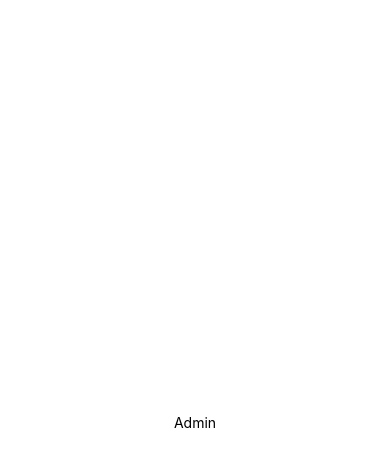
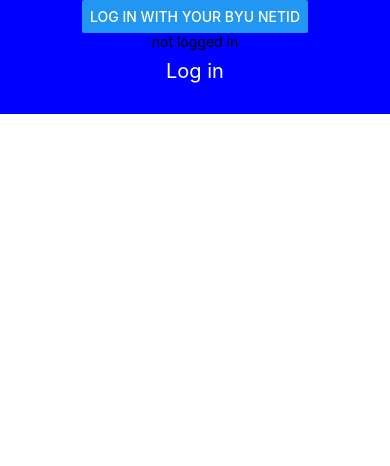
Before and after one commit to ckearl/ais-hackathon-1, a React Native app: screen / in a window 390 px wide. Shown: the top 466 px of the page. Built offline with nearby package versions, Linux system fonts and the light colour scheme.

Commit message:
started with nav bar

```diff
--- a/App.tsx
+++ b/App.tsx
@@ -1,18 +1,22 @@
 import { StyleSheet, View } from "react-native";
 import LoginRouter from "./src/Pages/LoginRouter";
+import useLogin from "./src/Hooks/useLogin";
+import LoginContext from "./src/Context/LoginContext";
 
 export default function App() {
   return (
-    <View style={styles.app}>
-      <LoginRouter />
-    </View>
+    <LoginContext.Provider value={useLogin()}>
+      <View style={styles.app}>
+        <LoginRouter />
+      </View>
+    </LoginContext.Provider>
   );
 }
 
 const styles = StyleSheet.create({
   app: {
-    flex: 1,
-    alignItems: "center",
-    justifyContent: "center",
+    // flex: 1,
+    // alignItems: "center",
+    // justifyContent: "center",
   },
 });
--- a/app.json
+++ b/app.json
@@ -1,5 +1,13 @@
 {
   "expo": {
+    "plugings": [
+      [
+        "expo-camera",
+        {
+          "cameraPermissions": "Allow $(PRODUCT_NAME) to access your camera."
+        }
+      ]
+    ],
     "name": "ais-hackathon-02-2024",
     "slug": "ais-hackathon-02-2024",
     "version": "1.0.0",
@@ -11,9 +19,7 @@
       "resizeMode": "contain",
       "backgroundColor": "#ffffff"
     },
-    "assetBundlePatterns": [
-      "**/*"
-    ],
+    "assetBundlePatterns": ["**/*"],
     "ios": {
       "supportsTablet": true
     },
--- a/package.json
+++ b/package.json
@@ -12,7 +12,9 @@
     "expo": "~50.0.7",
     "expo-status-bar": "~1.11.1",
     "react": "18.2.0",
-    "react-native": "0.73.4"
+    "react-native": "0.73.4",
+    "expo-camera": "~14.0.5",
+    "expo-barcode-scanner": "~12.9.3"
   },
   "devDependencies": {
     "@babel/core": "^7.20.0",
--- /dev/null
+++ b/src/Components/Nav.tsx
@@ -0,0 +1,32 @@
+import React from "react";
+import { Text, View, StyleSheet } from "react-native";
+
+export function Navbar({ children }: { children: React.ReactNode }) {
+  return <View style={navbarStyles.nav}>{children}</View>;
+}
+
+const navbarStyles = StyleSheet.create({
+  nav: {
+    position: "absolute",
+    bottom: 0,
+    width: "100%",
+    height: 80,
+    backgroundColor: "blue",
+    display: "flex",
+    flexDirection: "row",
+  },
+});
+
+export function NavItem({ children }: { children: React.ReactNode }) {
+  return <View style={navItemStyles.item}>{children}</View>;
+}
+
+const navItemStyles = StyleSheet.create({
+  item: {
+    display: "flex",
+    alignItems: "center",
+    justifyContent: "center",
+    height: "100%",
+    width: "25%",
+  },
+});
--- /dev/null
+++ b/src/Context/LoginContext.ts
@@ -0,0 +1,10 @@
+import { createContext } from "react";
+
+const LoginContext = createContext({
+  isLoggedIn: false,
+  setIsLoggedIn: (value: boolean) => {},
+  isAdmin: false,
+  setIsAdmin: (value: boolean) => {},
+});
+
+export default LoginContext;
--- a/src/Hooks/useLogin.ts
+++ b/src/Hooks/useLogin.ts
@@ -1,6 +1,13 @@
-export default function useLogin() {
+import { useState } from "react";
+
+export default function useLogin(isLoggedInParam = false, isAdminParam = true) {
+  const [isLoggedIn, setIsLoggedIn] = useState(isLoggedInParam);
+  const [isAdmin, setIsAdmin] = useState(isAdminParam);
+
   return {
-    isLoggedIn: true,
-    isAdmin: true,
+    isLoggedIn,
+    setIsAdmin,
+    isAdmin,
+    setIsLoggedIn,
   };
 }
--- a/src/Pages/Admin/Admin.tsx
+++ b/src/Pages/Admin/Admin.tsx
@@ -1,6 +1,29 @@
 import React from "react";
-import { Text } from "react-native";
+import { Text, View, StyleSheet } from "react-native";
+import { NavItem, Navbar } from "../../Components/Nav";
 
 export default function Admin() {
-  return <Text>Admin</Text>;
+  return (
+    <View style={styles.page}>
+      <Text>Admin</Text>
+
+      <Navbar>
+        <NavItem>
+          <Text>hi</Text>
+        </NavItem>
+        <NavItem>
+          <Text>hi</Text>
+        </NavItem>
+        <NavItem>
+          <Text>hi</Text>
+        </NavItem>
+      </Navbar>
+    </View>
+  );
 }
+
+const styles = StyleSheet.create({
+  page: {
+    height: "100%",
+  },
+});
--- a/src/Pages/Login.tsx
+++ b/src/Pages/Login.tsx
@@ -1,6 +1,40 @@
-import React from "react";
-import { Text } from "react-native";
+import React, { useContext } from "react";
+import { Text, StyleSheet, View, Button } from "react-native";
+import LoginContext from "../Context/LoginContext";
 
 export default function LogIn() {
-  return <Text>LogIn</Text>;
+  const { setIsLoggedIn, isLoggedIn } = useContext(LoginContext);
+  return (
+    <View style={styles.page}>
+      <Text style={styles.header}>Log in</Text>
+      <Button
+        title="Log in with your byu netId"
+        onPress={() => {
+          setIsLoggedIn(true);
+        }}
+      />
+      <Text>{isLoggedIn ? "logged in" : "not logged in"}</Text>
+    </View>
+  );
 }
+
+const styles = StyleSheet.create({
+  header: {
+    position: "absolute",
+    top: 0,
+    width: "100%",
+    paddingTop: "15%",
+    paddingBottom: "8%",
+    backgroundColor: "blue",
+    textAlign: "center",
+    color: "white",
+    fontSize: 20,
+  },
+  page: {
+    position: "relative",
+    height: "100%",
+    display: "flex",
+    alignItems: "center",
+    justifyContent: "center",
+  },
+});
--- a/src/Pages/LoginRouter.tsx
+++ b/src/Pages/LoginRouter.tsx
@@ -1,11 +1,12 @@
 import { StyleSheet } from "react-native";
 import useLogin from "../Hooks/useLogin";
-import LogIn from "./LogIn";
+import LogIn from "./Login";
 import Root from "./Root";
+import { useContext } from "react";
+import LoginContext from "../Context/LoginContext";
 
 export default function LoginRouter() {
-  const { isLoggedIn, isAdmin } = useLogin();
-
+  const { isLoggedIn, isAdmin } = useContext(LoginContext);
   if (isLoggedIn) {
     return <Root isAdmin={isAdmin} />;
   } else {
--- a/src/Pages/User/User.tsx
+++ b/src/Pages/User/User.tsx
@@ -1,6 +1,22 @@
 import React from "react";
-import { Text } from "react-native";
+import { Text, View } from "react-native";
+import { Navbar, NavItem } from "../../Components/Nav";
 
 export default function User() {
-  return <Text>User</Text>;
+  return (
+    <View>
+      <Text>User</Text>
+      <Navbar>
+        <NavItem>
+          <Text>hi</Text>
+        </NavItem>
+        <NavItem>
+          <Text>hi</Text>
+        </NavItem>
+        <NavItem>
+          <Text>hi</Text>
+        </NavItem>
+      </Navbar>
+    </View>
+  );
 }
```
Also changed, not shown: src/Pages/Admin/Scan.tsx (added, +70 -0 lines), src/Pages/Nav.tsx (deleted, +0 -10 lines), 1 other file (tests, documents, lock files or other folders).
